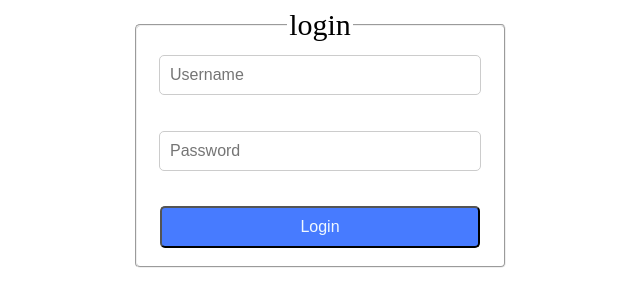
After one commit to buyung1610/birthdays-buyung, a Flask app: page /login in a window 1280 px wide. The commit adds this page. Shown: the top 307 px of the page, without its empty margins (320-960 px from the left). Run offline with Flask 3, Linux system fonts and the light colour scheme; some libraries are stand-ins or nearby versions.

Commit message:
studikasus6-login-logout
studikasus6-login-logout

```diff
--- a/birthdays/app.py
+++ b/birthdays/app.py
@@ -93,3 +93,35 @@ def register():
             return "must provide matching password"
     else:
         return render_template("register.html")
+
+
+@app.route("/login", methods=["GET", "POST"])
+def login():
+
+    session.clear()
+
+    if request.method == "POST":
+
+        if not request.form.get("username_login"):
+            return "must provide username"
+        elif not request.form.get("password_login"):
+            return "must provide password"
+
+        rows = db.execute("SELECT * FROM user WHERE username = ?", request.form.get("username_login"))
+
+        if len(rows) != 1 or not check_password_hash(rows[0]["password"], request.form.get("password_login")):
+            return "invalid username and/or password"
+
+        session["user_id"] = rows[0]["id"]
+
+        return redirect("/")
+
+    else:
+        return render_template("login.html")
+
+@app.route("/logout")
+def logout():
+
+    session.clear()
+
+    return redirect("/")
--- a/birthdays/templates/index.html
+++ b/birthdays/templates/index.html
@@ -6,6 +6,11 @@
     <title>Birthdays</title>
 </head>
 <body>
+    <a href="/logout">logout</a>
+    <a href="/login">login</a>
+    <a href="/register">register</a>
+
+
     <div class="jumbotron">
         <h1>Birthdays</h1>
     </div>
--- /dev/null
+++ b/birthdays/templates/login.html
@@ -0,0 +1,46 @@
+<!DOCTYPE html>
+<html lang="en">
+<head>
+    <meta charset="UTF-8">
+    <meta name="viewport" content="width=device-width, initial-scale=1.0">
+    <title>Document</title>
+    <style>
+        fieldset {
+            text-align: center;
+            margin: 0 auto;
+            width: 0;
+            font-size: 30px;
+            border-radius: 5px;
+        }
+        input[type="text"], input[type="password"]{
+            width: 300px;
+            padding: 10px;
+            border: 1px solid #ccc;
+            border-radius: 5px;
+            font-size: 16px;
+            color: #333;
+        }
+        input[type="submit"]{
+            width: 320px;
+            padding: 10px;
+            font-size: 16px;
+            border-radius: 5px;
+            background-color: #477bff;
+            color: aliceblue;
+            cursor: pointer;
+        }
+    </style>
+</head>
+<body>
+    <fieldset>
+        <legend>login</legend>
+        <form action="/login" method="POST">
+            <input type="text" id="nama" name="username_login" placeholder="Username" >
+            <br><br>
+            <input type="password" id="nama" name="password_login" placeholder="Password">
+            <br><br>
+            <input type="submit" value="Login">
+        </form>
+    </fieldset>
+</body>
+</html>
--- a/birthdays/templates/register.html
+++ b/birthdays/templates/register.html
@@ -8,9 +8,6 @@
             width: 0;
             font-size: 30px;
             border-radius: 5px;
-        }
-        form {
-            text-align: center;
         }
         input[type="text"], input[type="password"] {
             width: 300px;
```
Also changed, not shown: birthdays/birthdays.db.
